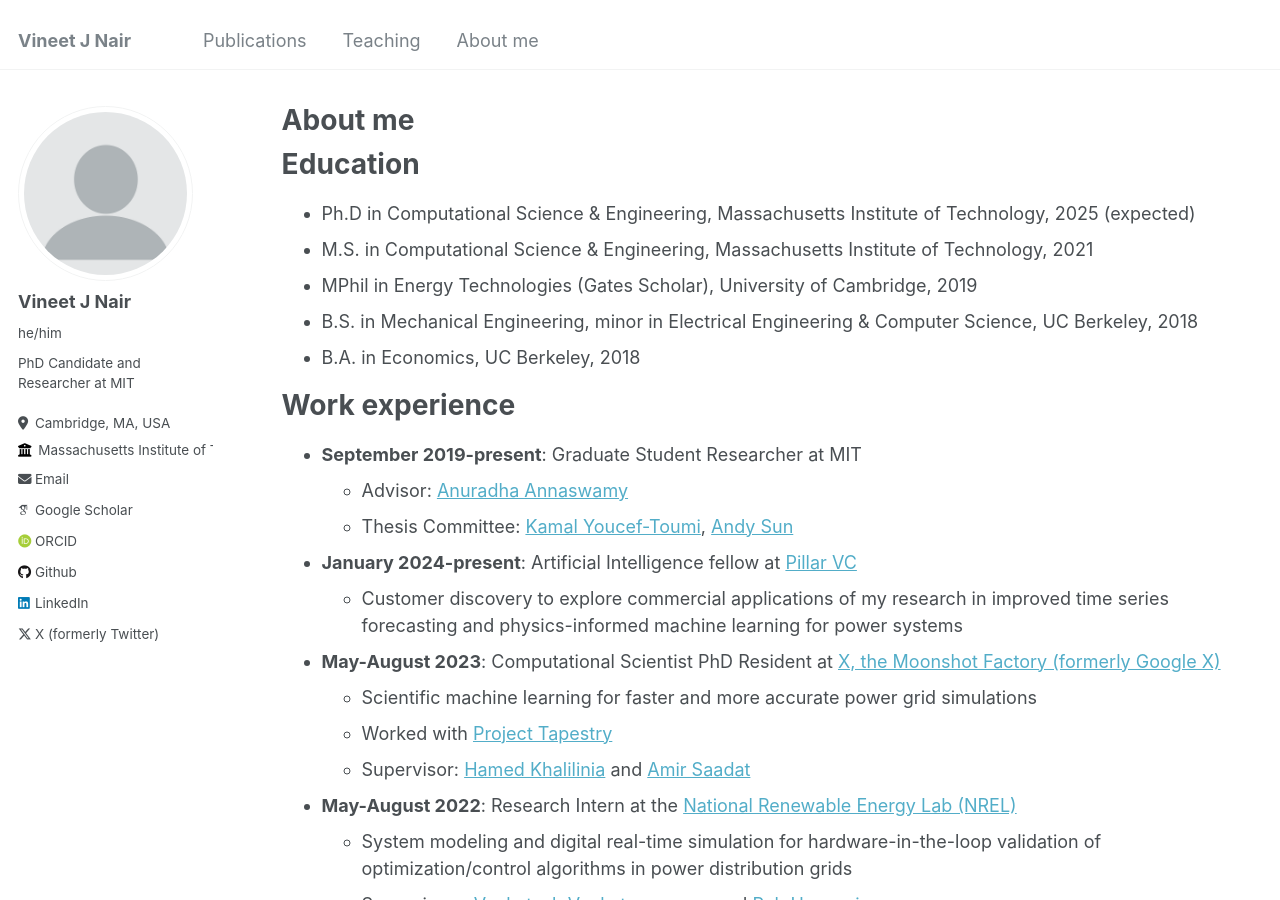
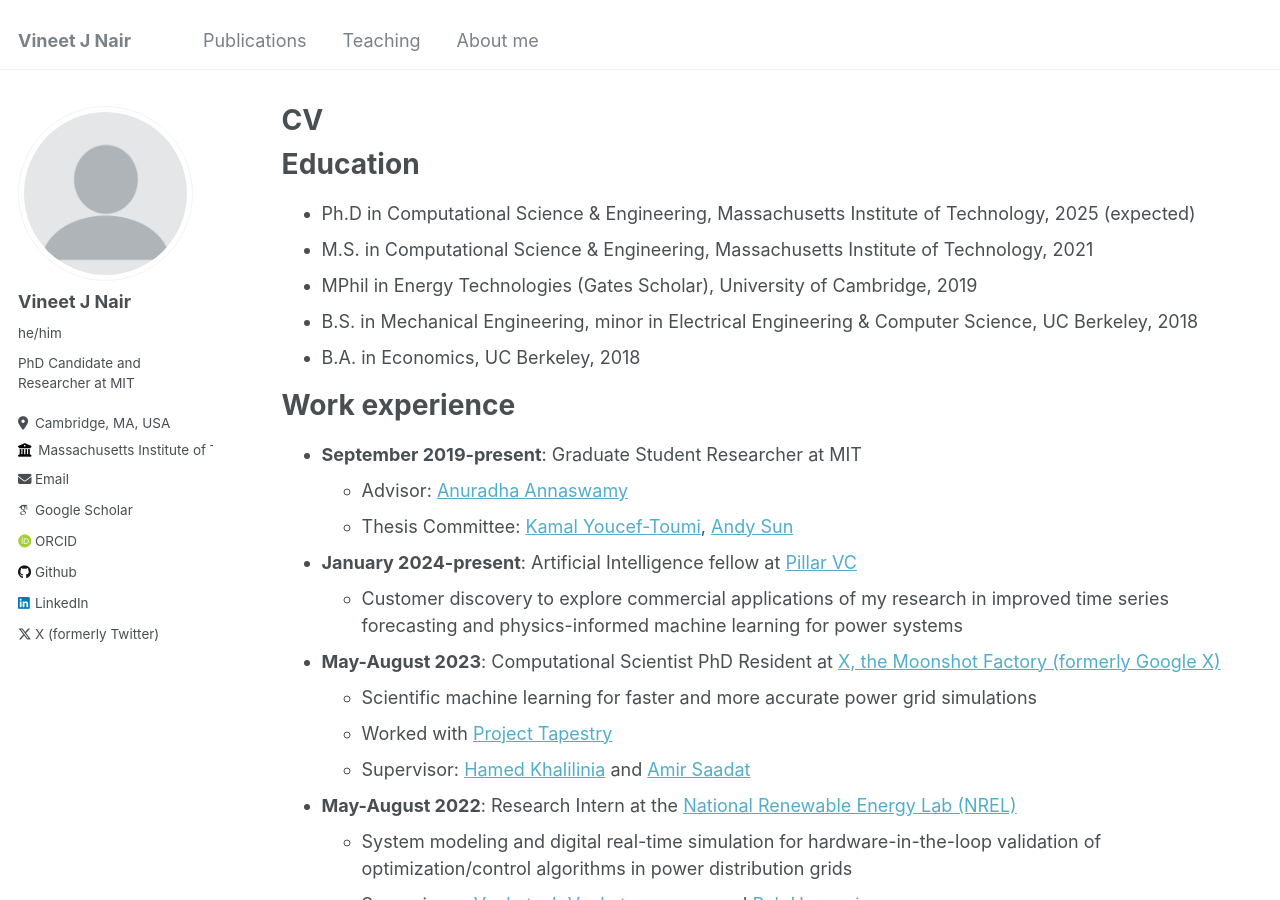
Before and after one commit to vineetjnair9/vineetjnair, a Jekyll site: the page built from _pages/cv.md, in a window 1280 px wide and 900 px high. Built offline with Jekyll 4.4.1, drawn with Linux system fonts in a browser that asks for light colours; some web fonts are replaced.

Commit message:
Update cv.md

```diff
--- a/_pages/cv.md
+++ b/_pages/cv.md
@@ -1,6 +1,6 @@
 ---
 layout: archive
-title: "About me"
+title: "CV"
 permalink: /cv/
 author_profile: true
 redirect_from:
```
